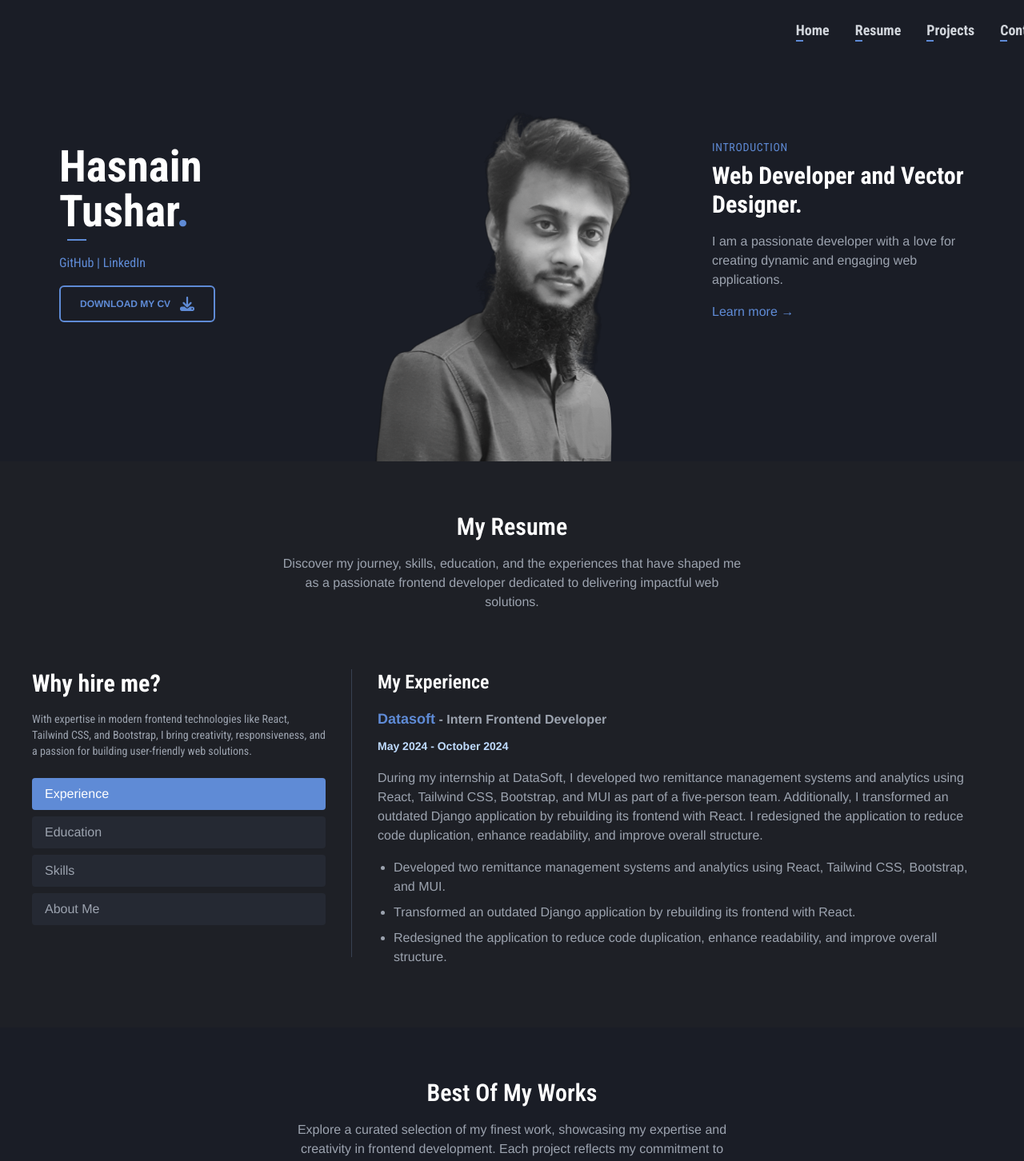
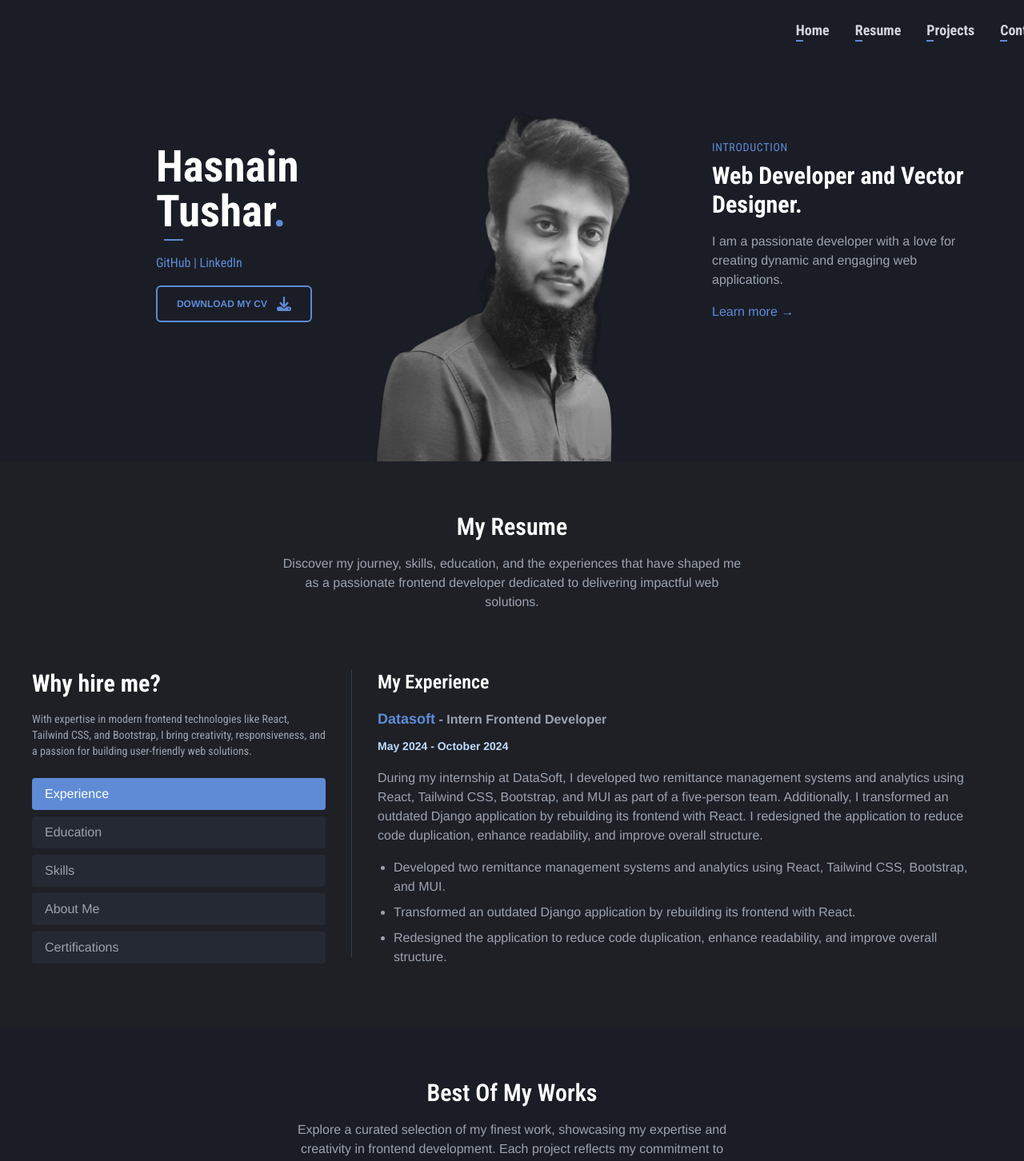
Before and after one commit to Hacnine/Myliveresume, a React (Vite) app: page / in a window 1280 px wide. Shown: the top 1452 px of the page at 80% size. Built offline with nearby package versions, Linux system fonts and the light colour scheme; a web font is replaced by a local one.

Commit message:
Certification section added

```diff
--- a/src/app/component/Hero.jsx
+++ b/src/app/component/Hero.jsx
@@ -20,8 +20,9 @@ const Hero = forwardRef(({ scrollToRef }, ref) => {
         initial={{ opacity: 0, x: -100 }}
         animate={{ opacity: 1, x: 0 }}
         transition={{ duration: 1 }}
-        className="md:flex hidden flex-col items-start space-y-4 md:w-1/2"
+        className="md:flex hidden flex-col items-end space-y-4 md:w-1/2"
       >
+        <div className="md:flex hidden flex-col items-start space-y-4">
         <h1 className="text-[55px] font-bold font-poppins leading-tight">
           Hasnain
           <span className="block -mt-3">
@@ -55,11 +56,13 @@ const Hero = forwardRef(({ scrollToRef }, ref) => {
         >
           Download My CV <FaDownload className="text-lg" />
         </a>
+        </div>
       </motion.div>
 
       <img src="/images/profile.svg" className="w-[500px]" alt="Profile Illustration" />
 
       {/* Right Section */}
+
       <motion.div
         initial={{ opacity: 0, x: -100 }}
         animate={{ opacity: 1, x: 0 }}
--- a/src/app/component/Resume/ResumeTab.jsx
+++ b/src/app/component/Resume/ResumeTab.jsx
@@ -8,6 +8,8 @@ const tabs = [
     { id: 2, label: 'Education' },
     { id: 3, label: 'Skills' },
     { id: 4, label: 'About Me' },
+    { id: 5, label: 'Certifications' },
+
 ];
 
 const ResumeTab = forwardRef((props, ref) => {
@@ -98,6 +100,23 @@ const ResumeTab = forwardRef((props, ref) => {
                         </div>
                     </div>
                 );
+            case 5: return (
+
+                <div className=' gap-4  min-w-full'>
+                     <h3 className="text-xl md:text-2xl font-semibold mb-4 text-white">My Certifications</h3>
+                    <p className="text-gray-400 mb-4">I participated in a comprehensive Java Training Course at LEADS Corporation Limited, a reputed institution known for its focus on software development skills. During this course, I gained an in-depth understanding of Java programming, including core concepts like object-oriented programming, data structures, and algorithm development.In addition to Java, the course provided hands-on exposure to C and C++, allowing I to build a strong foundation in structured and procedural programming. I developed practical coding skills, worked on solving real-world problems, and learned to design efficient, reliable software solutions. This training laid a solid groundwork for his future career in software development.
+
+                    </p>
+
+                    <div className=" bg-[#283240] w-fit p-4 rounded">
+                        <p className=' text-yellow-500 text-sm font-semibold'>2019</p>
+                        <p className=' text-gray-100 mt-1 font-semibold text-sm'>Java Training Course</p>
+                        <li className=' text-gray-400 text-sm mt-2'>LEADS Corporation Limited</li>
+                    </div>
+                </div >
+
+
+            );
             default:
                 return null;
         }
```
